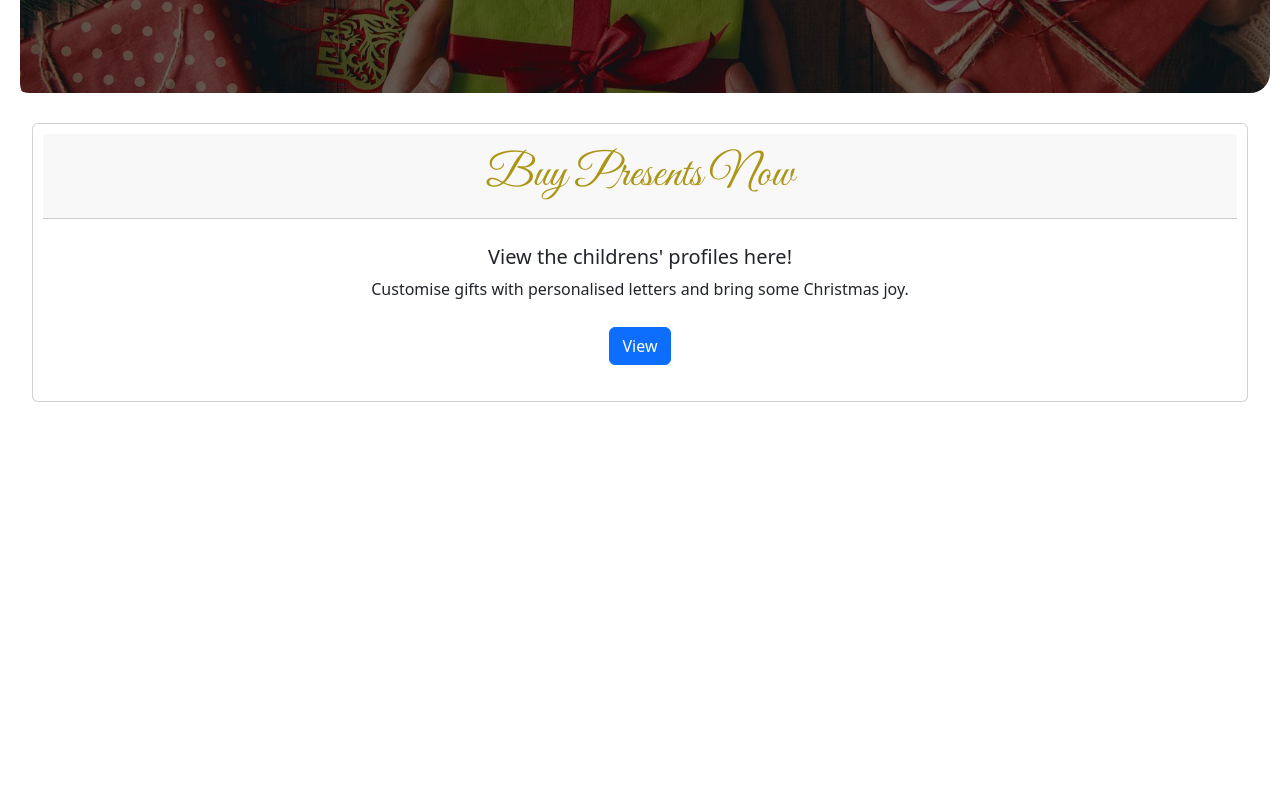
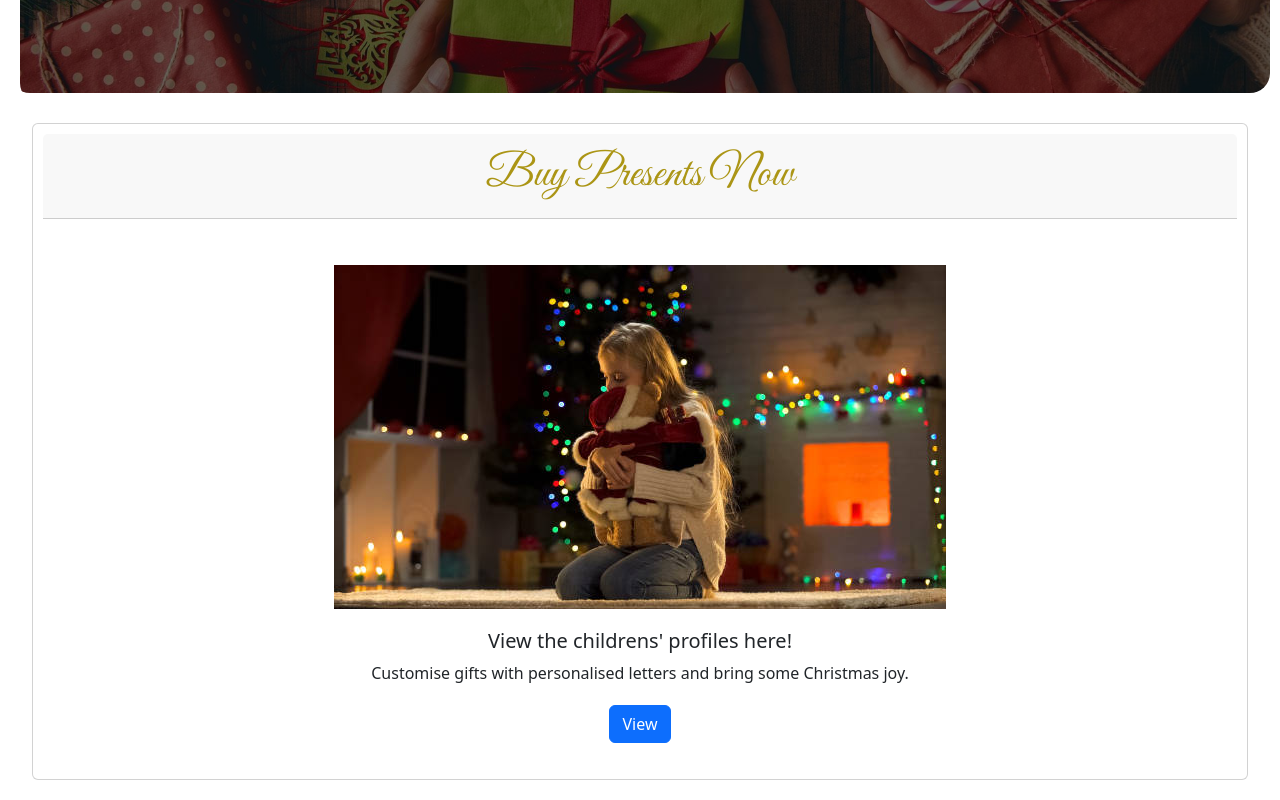
Before and after one commit to tech241/group34_christmas_website, a plain HTML site: page index.html in a window 1280 px wide. Shown: the part 1173-1973 px from the top of the page. Before the commit the page ends 1595 px from the top, so only its background shows below. Drawn offline with nearby package versions, Linux system fonts and the light colour scheme.

Commit message:
image added

```diff
--- a/index.html
+++ b/index.html
@@ -33,7 +33,7 @@
     </div> -->
 
     <!-- Christmas Countdown -->
-    <div class="countdown-container">
+    <div class="countdown-container container">
         <h1 class="title">🎄 Christmas Countdown 🎄</h1>
         <h3>Days Until Christmas 2024</h3>
         <div id="countdown" class="timer">
@@ -76,8 +76,12 @@
               Buy Presents Now
             </div>
             <div class="card-body">
-              <h5 class="card-title">View the childrens' profiles here!</h5>
-              <p class="card-text">Customise gifts with personalised letters and bring some Christmas joy.</p>
+                <div class="image">
+                    <img src="./christmas orphanage img.jpg" alt="orphanage christmas">
+                </div>
+              <div class="text"><h5 class="card-title">View the childrens' profiles here!</h5>
+                <p class="card-text">Customise gifts with personalised letters and bring some Christmas joy.</p>
+            </div>
               <a href="./profiles.html" class="btn btn-primary">View</a>
             </div>
           </div>
```
Also changed, not shown: christmas orphanage img.jpg (added), styles.css (line endings or trailing spaces).
